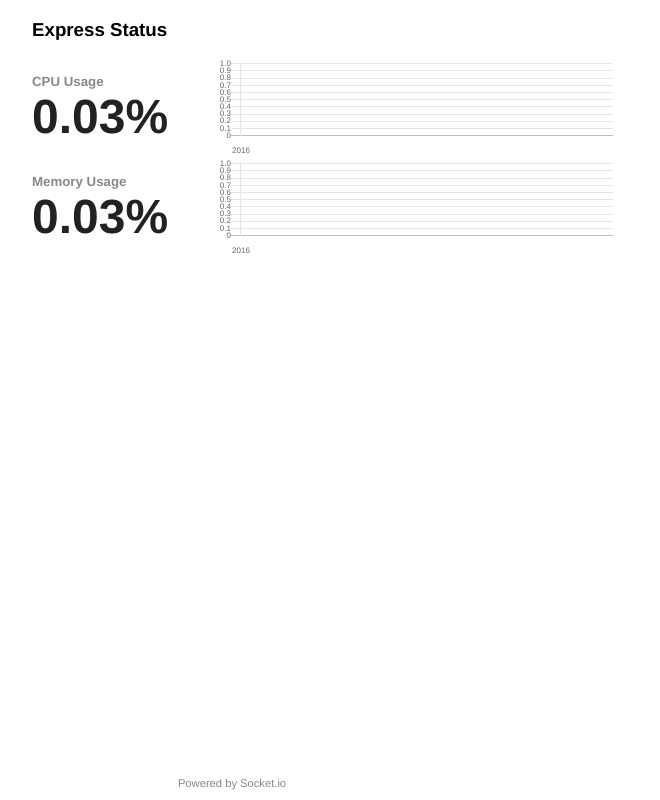
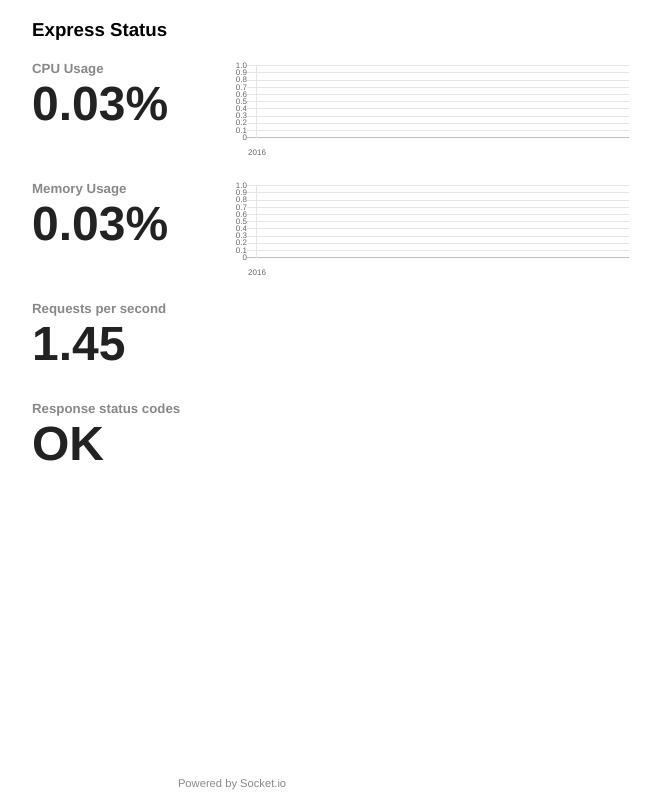
Before and after one commit to RafalWilinski/express-status-monitor, a website: page index.html in a window 1280 px wide. Shown: the whole page, without its empty margins (408-1068 px from the left). Drawn offline with nearby package versions, Linux system fonts and the light colour scheme; no server answers.

Commit message:
👮 Layout and statistics improvements

```diff
--- a/index.html
+++ b/index.html
@@ -25,17 +25,13 @@
         }
 
         .stats-column {
-            display: flex;
-            flex-direction: column;
-            justify-content: center;
-            align-content: center;
-            margin-right: 3em;
+            flex: 0 0 200px;
         }
 
         .container {
             display: flex;
             flex-direction: row;
-            margin: auto;
+            margin-top: 20px;
         }
 
         .footer {
@@ -64,6 +60,20 @@
             <h1 id="memStat">0.03%</h1>
         </div>
         <canvas id="memChart" width="400" height="100"></canvas>
+    </div>
+    <div class="container">
+        <div class="stats-column">
+            <h5>Requests per second</h5>
+            <h1 id="rpsStat">1.45</h1>
+        </div>
+        <canvas id="rpsChart" width="400" height="100"></canvas>
+    </div>
+    <div class="Status Codes">
+        <div class="stats-column">
+            <h5>Response status codes</h5>
+            <h1 id="codeStat">OK</h1>
+        </div>
+        <canvas id="codeChart" width="400" height="100"></canvas>
     </div>
     <div class="footer">
         <p>Powered by Socket.io</p>
@@ -135,12 +145,13 @@
     });
 
     socket.on('stats', function (data) {
+        console.log(data);
         cpuStat.textContent = data.osStats[data.osStats.length - 1].cpu.toFixed(1) + '%';
         cpuChart.data.datasets[0].data = data.osStats.map((point) => point.cpu);
         cpuChart.data.labels = data.osStats.map((point) => point.timestamp);
         cpuChart.update();
 
-        memStat.textContent = (data.osStats[data.osStats.length - 1].memory / 1024 / 1024).toFixed(1) + 'MB';
+        memStat.textContent = data.osStats[data.osStats.length - 1].memory.toFixed(1) + 'MB';
         memChart.data.datasets[0].data = data.osStats.map((point) => point.memory);
         memChart.data.labels = data.osStats.map((point) => point.timestamp);
         memChart.update();
```
Also changed, not shown: index.js (+8 -10 lines).
